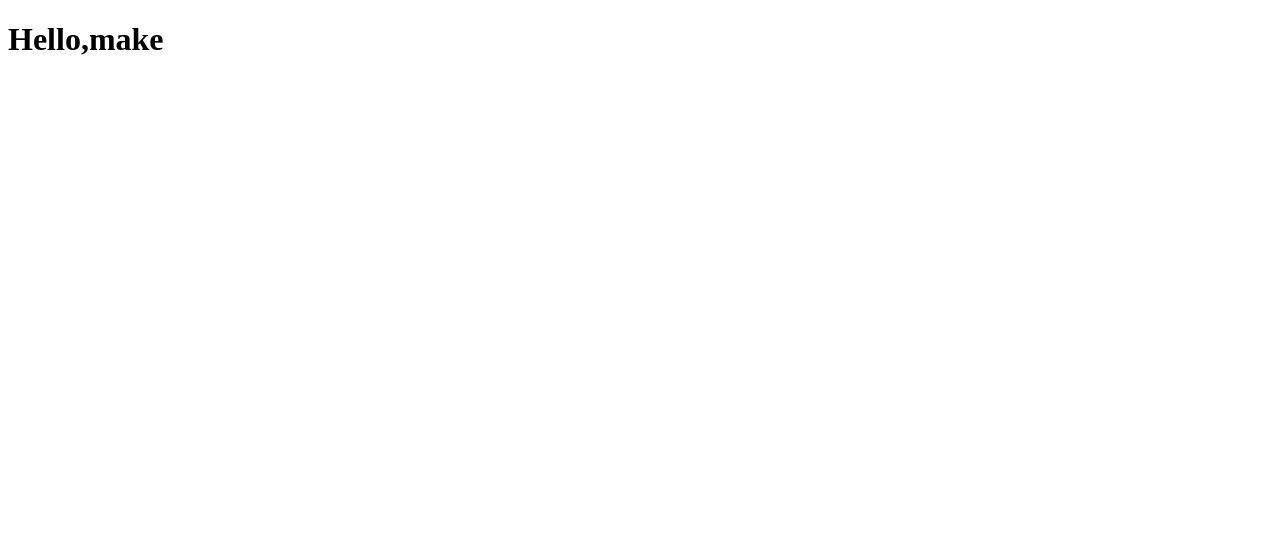
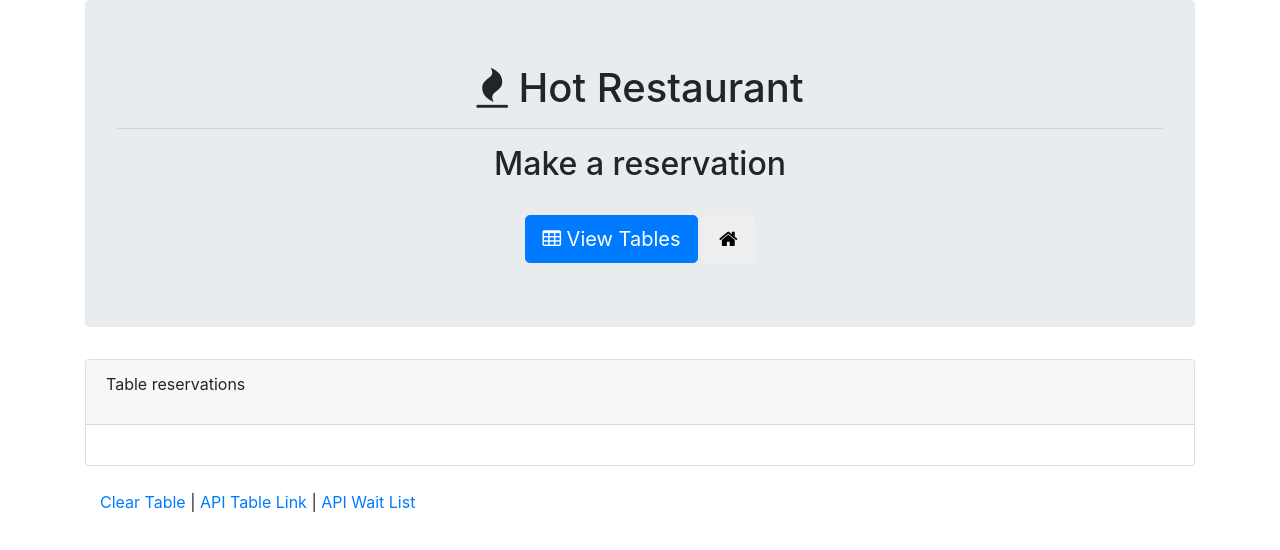
Before and after one commit to AugustoEA/hot-restaurants, a website: page make.html in a window 1280 px wide. Drawn offline with nearby package versions, Linux system fonts and the light colour scheme.

Commit message:
home page, working routes

```diff
--- a/make.html
+++ b/make.html
@@ -1,12 +1,58 @@
 <!DOCTYPE html>
 <html lang="en">
+
 <head>
     <meta charset="UTF-8">
-    <meta name="viewport" content="width=device-width, initial-scale=1.0">
-    <meta http-equiv="X-UA-Compatible" content="ie=edge">
-    <title>Document</title>
+    <title>Tables Page</title>
+
+    <!-- Latest compiled and minified CSS & JS -->
+    <link rel="stylesheet" href="https://maxcdn.bootstrapcdn.com/bootstrap/4.0.0/css/bootstrap.min.css">
+    <link rel="stylesheet" href="https://stackpath.bootstrapcdn.com/font-awesome/4.7.0/css/font-awesome.min.css">
+    <script src="https://code.jquery.com/jquery.js"></script>
+    <script src="https://maxcdn.bootstrapcdn.com/bootstrap/4.0.0/js/bootstrap.min.js"></script>
+
 </head>
+
 <body>
-    <h1>Hello,make</h1>
+    <div class="container">
+
+        <div class="jumbotron">
+            <h1 class="text-center"><span class="fa fa-fire"></span> Hot Restaurant</h1>
+            <hr>
+            <h2 class="text-center">Make a reservation</h2>
+            <br>
+
+            <div class="text-center">
+                <a href="/tables"><button class="btn btn-lg btn-primary"><span class="fa fa-table"></span> View Tables</button></a>
+                <a href="/"><button class="btn btn-lg btn-default"><span class="fa fa-home"></span></button></a>
+            </div>
+        </div>
+
+        <div class="row">
+            <div class="col-lg-12">
+
+                <!-- Current Tables in Use -->
+                <div class="card">
+                    <div class="card-header">
+                        <p>Table reservations</p>
+                    </div>
+                    <div class="card-body">
+                        <!-- form goes here -->
+                    </div>
+                </div>
+            </div>
+        </div>
+
+
+        <footer class="footer mt-4">
+            <div class="container">
+                <p><a href="#" id="clear">Clear Table</a> | <a href="/api/tables">API Table Link</a> | <a
+                        href="/api/waitlist">API
+                        Wait List</a>
+            </div>
+        </footer>
+
+    </div>
 </body>
+
 </html>
--- a/server.js
+++ b/server.js
@@ -19,6 +19,10 @@ var data = [
 var visitorCount = 0;
 app.get("/tables", function (req, res) {
     res.sendFile(path.join(__dirname, "tables.html"));
+});
+
+app.get("/make", function (req, res) {
+    res.sendFile(path.join(__dirname, "make.html"));
 });
 
 app.get("/", function (req, res) {
```
